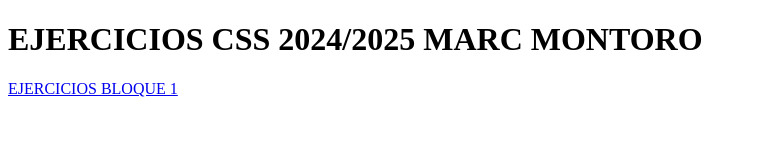
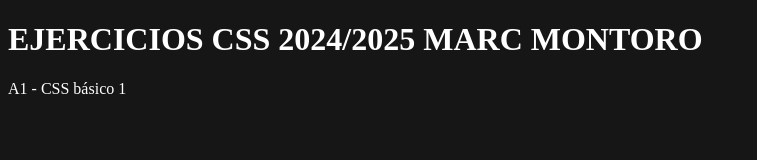
Before and after one commit to marxx280207/HLC_T3, a plain HTML site: page index.html in a window 1280 px wide. Shown: the whole page, without its empty margins (0-757 px from the left). Drawn offline with Linux system fonts and the light colour scheme.

Commit message:
index.html

```diff
--- a/index.html
+++ b/index.html
@@ -3,10 +3,16 @@
 <head>
     <meta charset="UTF-8">
     <meta name="viewport" content="width=device-width, initial-scale=1.0">
-    <title>Document</title>
+    <title>Inicio</title>
 </head>
 <body>
     <h1>EJERCICIOS CSS 2024/2025 MARC MONTORO</h1>
-    <a href="A1/index.html">EJERCICIOS BLOQUE 1</a><br>
+    <a href="A1/index.html" style="color: white; text-decoration: none;">A1 - CSS básico 1</a><br>
+    <style>
+        body{
+            color: white;
+            background-color: rgb(22, 22, 22);
+        }
+    </style>
 </body>
 </html>
```
